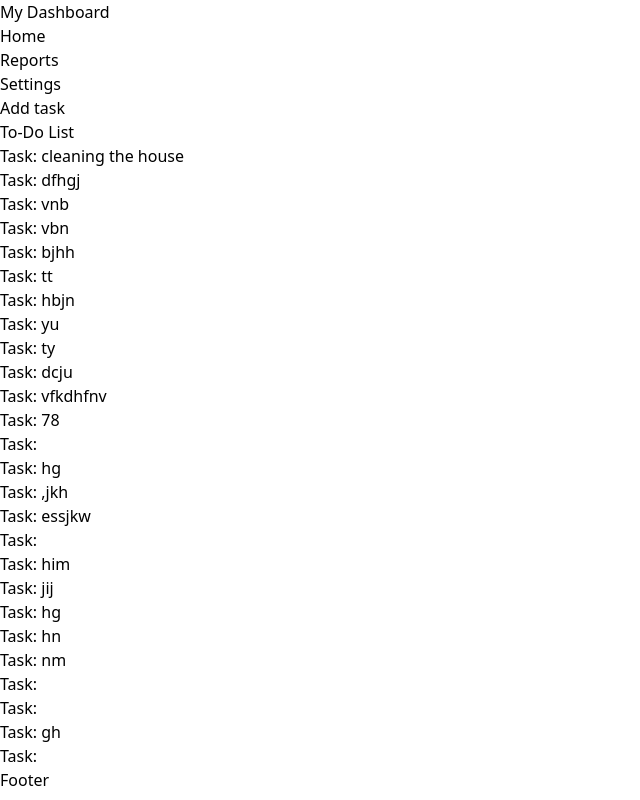
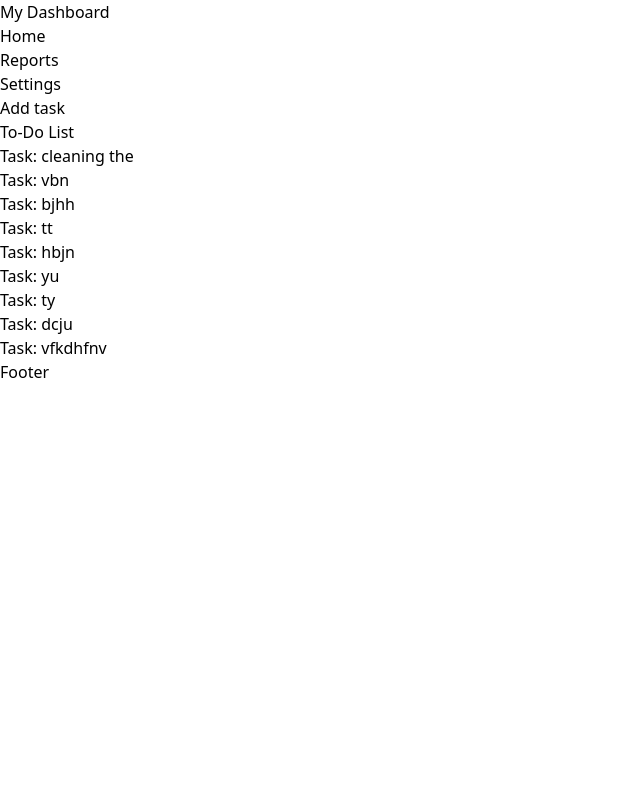
Before and after one commit to sitt-a/React-todolist, a React (Vite) app in the folder todolist/: page / in a window 1280 px wide. Shown: the whole page, without its empty margins (0-640 px from the left). Built offline with nearby package versions, Linux system fonts and the light colour scheme; data requests are answered from the project's data file.

Commit message:
new update

```diff
--- a/todolist/db.json
+++ b/todolist/db.json
@@ -2,23 +2,9 @@
   "todos": [
     {
       "id": "4759",
-      "task": "cleaning the house",
+      "task": "cleaning the",
       "priority": "rrfeffe",
       "dueDate": "ggrfferf",
-      "completed": false
-    },
-    {
-      "id": "4232",
-      "task": "dfhgj",
-      "priority": "cghvgj",
-      "dueDate": "vb",
-      "completed": false
-    },
-    {
-      "id": "9661",
-      "task": "vnb",
-      "priority": "",
-      "dueDate": "",
       "completed": false
     },
     {
@@ -76,111 +62,6 @@
       "priority": "",
       "dueDate": "",
       "completed": false
-    },
-    {
-      "id": "ecb7",
-      "task": "78",
-      "priority": "",
-      "dueDate": "",
-      "completed": false
-    },
-    {
-      "id": "a06d",
-      "task": "",
-      "priority": "",
-      "dueDate": "",
-      "completed": false
-    },
-    {
-      "id": "9d57",
-      "task": "hg",
-      "priority": "bh",
-      "dueDate": "hg",
-      "completed": false
-    },
-    {
-      "id": "a5d4",
-      "task": ",jkh ",
-      "priority": "hjg",
-      "dueDate": "",
-      "completed": false
-    },
-    {
-      "id": "8e19",
-      "task": "essjkw",
-      "priority": "edn",
-      "dueDate": "ed",
-      "completed": false
-    },
-    {
-      "id": "3271",
-      "task": "",
-      "priority": "",
-      "dueDate": "",
-      "completed": false
-    },
-    {
-      "id": "81d1",
-      "task": "him",
-      "priority": "14",
-      "dueDate": "",
-      "completed": false
-    },
-    {
-      "id": "f418",
-      "task": "jij",
-      "priority": "",
-      "dueDate": "",
-      "completed": false
-    },
-    {
-      "id": "2f0e",
-      "task": "hg",
-      "priority": "",
-      "dueDate": "",
-      "completed": false
-    },
-    {
-      "id": "b264",
-      "task": "hn",
-      "priority": "",
-      "dueDate": "",
-      "completed": false
-    },
-    {
-      "id": "74b7",
-      "task": "nm",
-      "priority": "",
-      "dueDate": "",
-      "completed": false
-    },
-    {
-      "id": "8792",
-      "task": "",
-      "priority": "",
-      "dueDate": "",
-      "completed": false
-    },
-    {
-      "id": "6089",
-      "task": "",
-      "priority": "",
-      "dueDate": "",
-      "completed": false
-    },
-    {
-      "id": "658b",
-      "task": " gh",
-      "priority": "",
-      "dueDate": "",
-      "completed": false
-    },
-    {
-      "id": "8f03",
-      "task": "",
-      "priority": "",
-      "dueDate": "",
-      "completed": false
     }
   ]
 }
--- a/todolist/src/pages/Home.jsx
+++ b/todolist/src/pages/Home.jsx
@@ -7,7 +7,7 @@ import TodolistEditModal from '../components/TodolistEdit';
 function Home() {
   const { todos, fetchTodos, handleAddTaskClick, handleOverlayClose, handleTaskAdded } = useContext(TaskContext);
   const [isDeleting, setIsDeleting] = useState(false);
-  const [isEditing, setIsEditing] = useState(false);
+  const [isEditingTodos, setIsEditingTodos] = useState({});
   const [hoveredTodoId, setHoveredTodoId] = useState(null);
 
   const handleDelete = (id) => {
@@ -25,17 +25,26 @@ function Home() {
       });
   };
 
-  const handleEdit = () => {
-    setIsEditing(true);
+  const handleEdit = (id) => {
+    setIsEditingTodos((prevState) => ({
+      ...prevState,
+      [id]: true, // Set the isEditing state for the specific todo item
+    }));
   };
 
-  const handleCloseModal = () => {
-    setIsEditing(false);
+  const handleCloseModal = (id) => {
+    setIsEditingTodos((prevState) => ({
+      ...prevState,
+      [id]: false, // Reset the isEditing state for the specific todo item
+    }));
   };
 
   const handleUpdateTodo = (updatedTodo) => {
     fetchTodos();
-    setIsEditing(false);
+    setIsEditingTodos((prevState) => ({
+      ...prevState,
+      [updatedTodo.id]: false, // Reset the isEditing state for the updated todo item
+    }));
   };
 
   const handleMouseEnter = (id) => {
@@ -51,9 +60,18 @@ function Home() {
       <h1>To-Do List</h1>
       <ul>
         {todos.map((todo) => (
+          isEditingTodos[todo.id] ? ( // Conditionally render the TodolistEditModal component
+            <TodolistEditModal
+              key={todo.id}
+              todo={todo}
+              onClose={() => handleCloseModal(todo.id)}
+              onUpdate={handleUpdateTodo}
+              id={todo.id}
+            />
+          ) : (
             <li
               key={todo.id}
-            className="border p-2 m-2 rounded"
+              className="border p-2 m-4 rounded"
               onMouseEnter={() => handleMouseEnter(todo.id)}
               onMouseLeave={handleMouseLeave}
               style={{
@@ -79,17 +97,10 @@ function Home() {
                 >
                   {isDeleting ? 'Deleting...' : 'Delete'}
                 </button>
-              <button onClick={handleEdit}>Edit</button>
-              {isEditing && (
-                <TodolistEditModal
-                  todo={todo}
-                  onClose={handleCloseModal}
-                  onUpdate={handleUpdateTodo}
-                  id={todo.id}
-                />
-              )}
+                <button onClick={() => handleEdit(todo.id)}>Edit</button>
               </div>
             </li>
+          )
         ))}
       </ul>
     </div>
```
Lines whose indentation alone changed are shown as unchanged.
